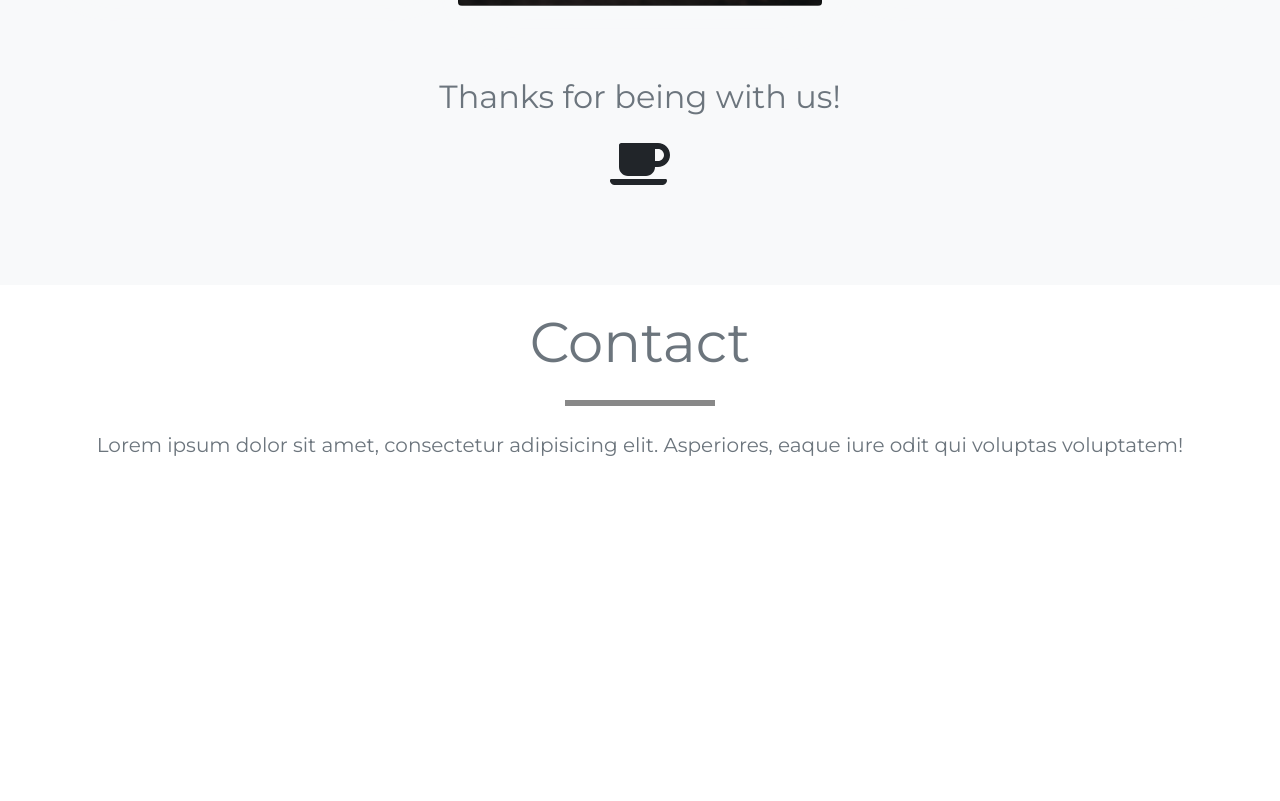
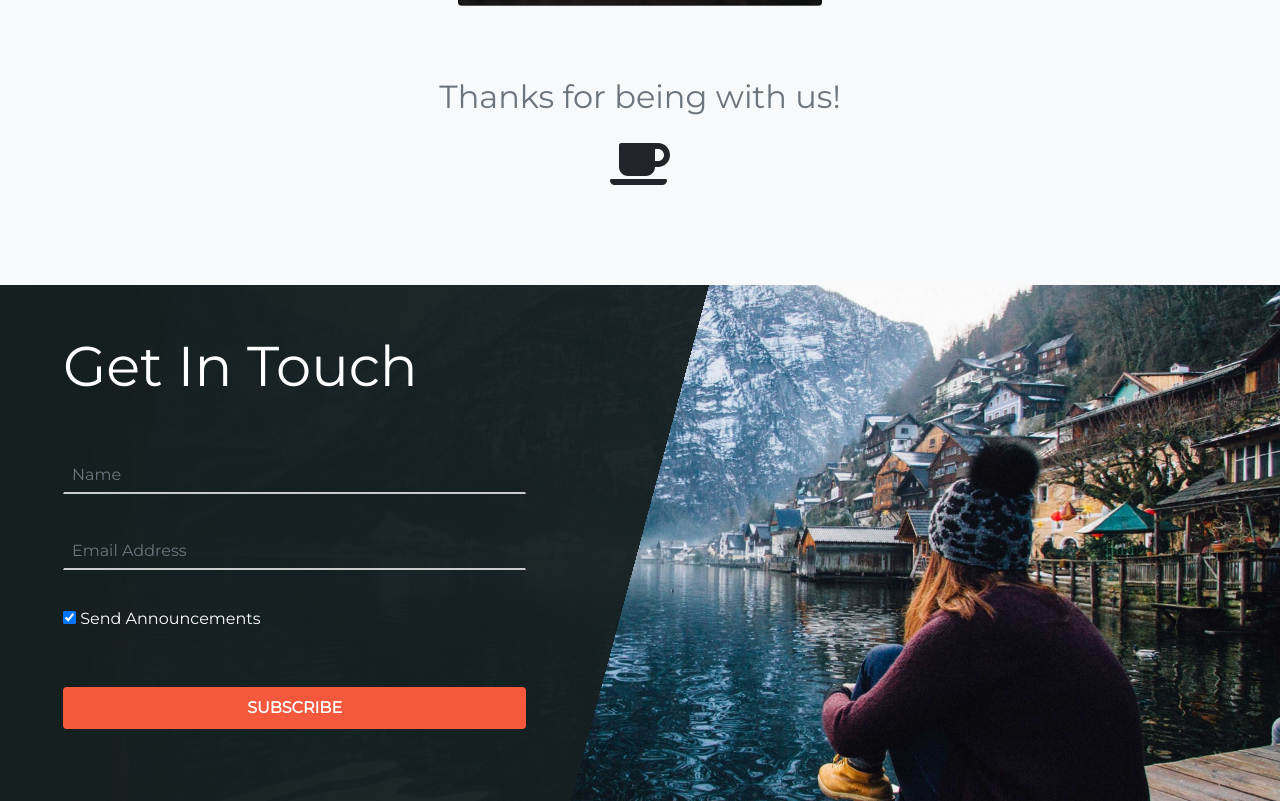
Before and after one commit to techbola/bootstrap-project-3, a plain HTML site: page index.html in a window 1280 px wide. Shown: the part 5556-6357 px from the top of the page. Before the commit the page ends 6056 px from the top, so only its background shows below. Drawn offline with nearby package versions, Linux system fonts and the light colour scheme.

Commit message:
contact section completed

```diff
--- a/index.html
+++ b/index.html
@@ -421,13 +421,28 @@
         <!--end of pricing-->
 
         <!--contact-->
-        <section>
+        <section class="contact p-5">
             <div class="container-fluid">
-                <div class="row text-muted text-center">
-                    <div class="col m-4">
-                        <h1 class="display-4 mb-4">Contact</h1>
-                        <div class="underline-dark mb-4"></div>
-                        <p class="lead">Lorem ipsum dolor sit amet, consectetur adipisicing elit. Asperiores, eaque iure odit qui voluptas voluptatem!</p>
+                <div class="row">
+                    <div class="col-lg-5 pb-4">
+                        <h3 class="display-4 mb-4 text-white">Get In Touch</h3>
+                        <form class="contact-form">
+                            <div class="form-group py-4">
+                                <input type="text" class="form-control my-2 p-2 input" id="name" placeholder="Name">
+                                <label for="name" class="label">Name</label>
+                            </div>
+                            <div class="form-group py-4">
+                                <input type="email" class="form-control my-2 p-2 input" id="email" placeholder="Email Address">
+                                <label for="email" class="label">Email Address</label>
+                            </div>
+                            <div class="form-group py-4 my-4">
+                                <input type="checkbox" checked id="check">
+                                <label for="check" class="text-white">Send Announcements</label>
+                            </div>
+                            <button type="submit" class="btn btn-block p-2 font-weight-bold text-uppercase submit-button">
+                                Subscribe
+                            </button>
+                        </form>
                     </div>
                 </div>
             </div>
--- a/style.css
+++ b/style.css
@@ -230,5 +230,54 @@ header{
 /*end of pricing*/
 
 /*contact*/
-
+.contact{
+    background: linear-gradient(105deg, rgba(21, 31, 32, 1) 0%,
+    rgba(21, 31, 32, 0.95) 50%, transparent 50%),
+    url("images/form-img.jpeg") no-repeat center center/cover;
+}
+.input{
+    background: transparent;
+    border-color: transparent;
+    border-bottom: 2px solid #ccc;
+    border-radius: 0;
+    transition: all .8s;
+}
+.input:focus{
+    background: transparent;
+    border-color: transparent;
+    box-shadow: none;
+    color: #fff;
+    border-bottom: 2px solid #f5593d;
+}
+.submit-button{
+    background: #f5593d;
+    color: #fff;
+    transition: all .3s;
+}
+.submit-button:hover{
+    background: #f9793d;
+    transform: translateY(-3px);
+}
+.label{
+    color: #777;
+    display: block;
+    margin-top: -70px;
+    margin-left: 5px;
+    font-size: 13px;
+    transition: all .3s;
+}
+.input:placeholder-shown + .label{
+    transform: translate(20px 20px);
+    opacity: 0;
+    visibility: hidden;
+}
+@media (max-width: 992px){
+    .contact{
+        background: linear-gradient(rgba(21, 31, 32, 1), rgba(21, 31, 32, 0.95));
+    }
+    .contact-form{
+        width: 80%;
+        margin: auto;
+    }
+}
 /*end of contact*/
```
